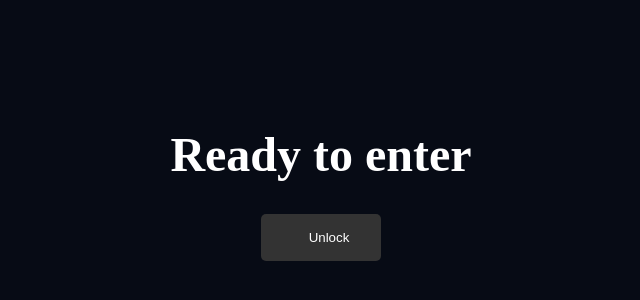
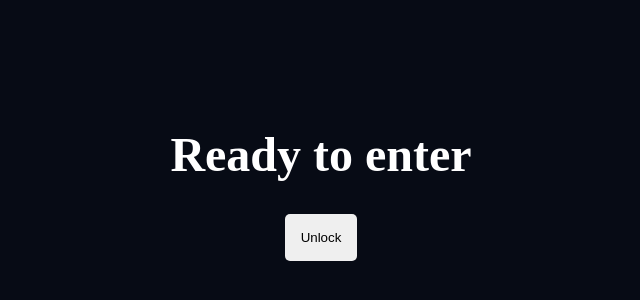
Before and after one commit to upsydedown/upsydedownportfolio, a React (Create React App) app: page / in a window 1280 px wide. Shown: the part 206-506 px from the top of the page, without its empty margins (319-959 px from the left). Built offline with nearby package versions, Linux system fonts and the light colour scheme.

Commit message:
Minor Fixes

```diff
--- a/src/App.js
+++ b/src/App.js
@@ -16,24 +16,24 @@ function App() {
 
   const handleUnlock = () => {
     setUnlocked(true);
-    setDisplayingUnlockMessage(true); // Show temporary unlock message
+    setDisplayingUnlockMessage(true);
   };
 
   useEffect(() => {
     if (displayingUnlockMessage) {
       const timeoutId = setTimeout(() => {
         setDisplayingUnlockMessage(false);
-      }, 5000); // Timeout after 5 seconds
+      }, 3000); // Timeout after 5 seconds
 
-      return () => clearTimeout(timeoutId); // Cleanup function for unmounting
+      return () => clearTimeout(timeoutId);
     }
-  }, [displayingUnlockMessage]); // Re-run useEffect on change of displayingUnlockMessage
+  }, [displayingUnlockMessage]);
 
   return (
     <>
       <section className="App">
         <div className="introMain">
-          {!unlocked && ( // Conditionally render content based on unlocked state
+          {!unlocked && (
             <div className="flex introMain__LockBody">
               <h1 className="animate__fadeInRight animate__delay-5s">
                 Ready to enter
@@ -43,7 +43,7 @@ function App() {
               </button>
             </div>
           )}
-          {displayingUnlockMessage && ( // Show temporary unlock message
+          {displayingUnlockMessage && (
             <div className="flex introMain__UnlockBody ">
               <h1 className="">Hello there</h1>
               <button disabled>
@@ -52,8 +52,7 @@ function App() {
             </div>
           )}
 
-          {unlocked &&
-            !displayingUnlockMessage && ( // Show main content after unlock
+          {unlocked && !displayingUnlockMessage && (
             <div>
               <div className="mainBody">
                 <div className="NavigationPanel">
--- a/src/components/Lock_Unlock.css
+++ b/src/components/Lock_Unlock.css
@@ -5,24 +5,27 @@
     height: 100dvh;
 }
 
-h1 {
+.introMain__LockBody>h1,
+.introMain__UnlockBody>h1 {
     color: white;
     font-size: 3rem;
     margin-bottom: 2rem;
 }
 
-button {
-    padding: 1rem 2rem;
+.introMain__LockBody>button,
+.introMain__UnlockBody>button {
+    display: flex;
+    align-items: center;
+    justify-content: center;
+    padding: 1rem;
     border: none;
     border-radius: 5px;
-    background-color: #333;
-    color: #fff;
+    /* background-color: #333; */
+    color: #000000;
     cursor: pointer;
-    display: flex;
-    align-items: center;
 }
 
-button i {
+.introMain__UnlockBody>button i {
     margin-right: 1rem;
 }
 
@@ -30,5 +33,3 @@ button i {
     height: 100dvh;
     flex-flow: column wrap;
 }
-
-/* Add any additional styles for the site content here */
```
Lines whose indentation alone changed are shown as unchanged.
